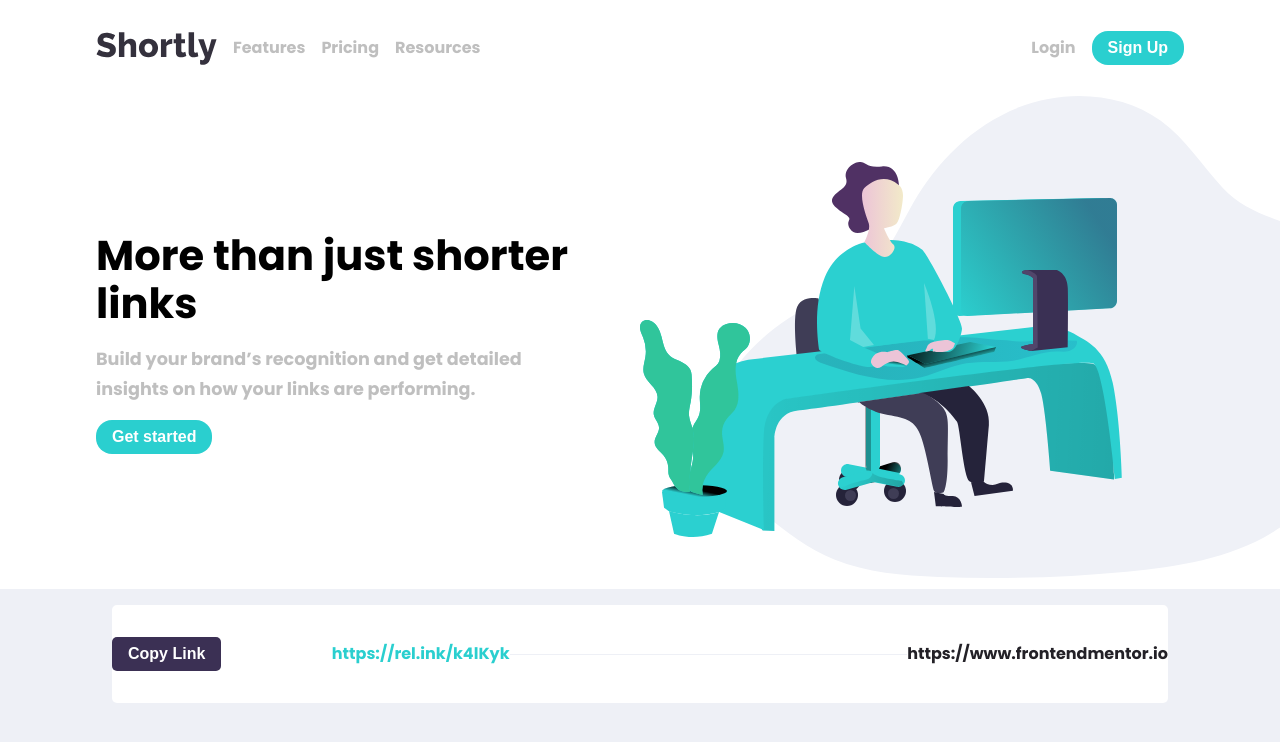
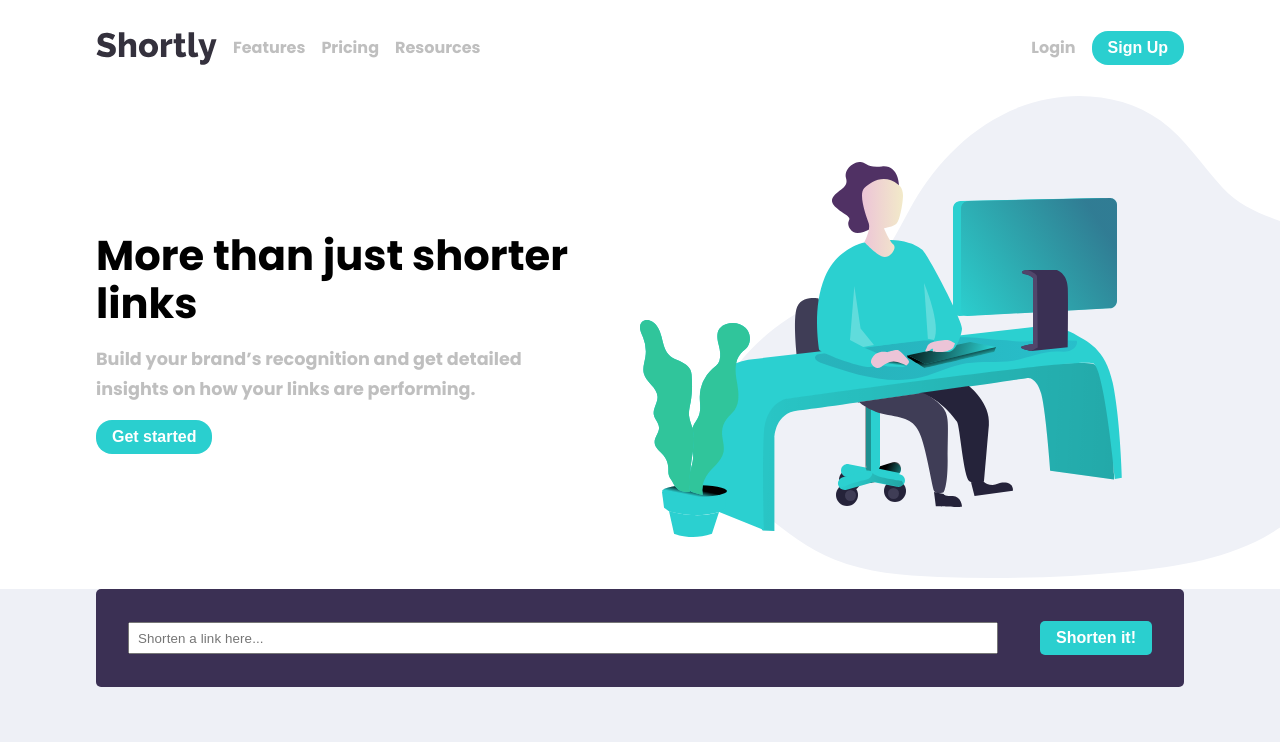
Before and after one commit to kelly1801/Plenty-hometaking-kelly-chara, a React (Vite) app: page / in a window 1280 px wide. Shown: the top 742 px of the page. Built offline with nearby package versions, Linux system fonts and the light colour scheme.

Commit message:
separated containers

```diff
--- a/src/components/Form.tsx
+++ b/src/components/Form.tsx
@@ -1,11 +1,13 @@
 import React from "react";
-import { ColumnContainer, Button } from "../styles";
+import { ColumnContainer, Button, Form as FormContainer } from "../styles";
 export const Form = () => {
   return (
-    <ColumnContainer as={"form"} form>
+    <FormContainer as={"form"}>
       <input type="text" placeholder="Shorten a link here..." />
 
-      <Button type="submit">Shorten it!</Button>
-    </ColumnContainer>
+      <Button type="submit" borderRadius="5px">
+        Shorten it!
+      </Button>
+    </FormContainer>
   );
 };
--- a/src/components/LinkContainer.tsx
+++ b/src/components/LinkContainer.tsx
@@ -1,15 +1,16 @@
 import React from "react";
-import { ColumnContainer, Button, Link } from "../styles";
+import { ColumnContainer, Button, Link, FlexContainer, LinksWrapper, ShortLink } from "../styles";
 const LinkContainer = () => {
   return (
-    <ColumnContainer link>
+    <LinksWrapper>
       <Link variant="large">https://www.frontendmentor.io</Link>
       <hr/>
-      <ColumnContainer>
+
+      <ShortLink>
         <Link variant="short">https://rel.ink/k4lKyk</Link>
-        <Button copy={true} borderRadius='5px'>Copy Link</Button>
-      </ColumnContainer>
-    </ColumnContainer>
+        <Button copy={true} borderRadius='5px'>Copy</Button>
+      </ShortLink>
+    </LinksWrapper>
   );
 };
 
--- a/src/components/MainSection.tsx
+++ b/src/components/MainSection.tsx
@@ -5,8 +5,8 @@ const MainSection = () => {
   return (
     <SectionContainer main>
       <ColumnContainer>
-      {/* <Form/> */}
-      <LinkContainer/>
+      <Form/>
+      {/* <LinkContainer/> */}
       </ColumnContainer>
     </SectionContainer>
   );
--- a/src/components/Navbar.tsx
+++ b/src/components/Navbar.tsx
@@ -7,16 +7,18 @@ export const Navbar = () => {
   const pages = ["Features", "Pricing", "Resources"];
 
   const [showMenu, setShowMenu] = useState<boolean>(false);
+  console.log(showMenu)
   const toggleMenu = () => {
     setShowMenu((prev) => !prev);
   };
+
   return (
     <Nav>
       <FlexContainer>
         <img src={LogoImg} alt="logo.svg" />
         <FlexList>
-          {pages.map((page) => (
-            <li>{page}</li>
+          {pages.map((page, index) => (
+            <li key={index}>{page}</li>
           ))}
         </FlexList>
       </FlexContainer>
@@ -25,21 +27,22 @@ export const Navbar = () => {
         sx={{ color: "#9E9AA8", display: { md: "none" } }}
         onClick={toggleMenu}
       />
-      {showMenu && (
+
+    <FlexList>
+        <MenuItem>Login</MenuItem>
+        <Button>Sign Up</Button>
+      </FlexList>
+
+      {showMenu &&
         <Menu>
-          {pages.map((page) => (
-            <MenuItem>{page}</MenuItem>
+          {pages.map((page, index) => (
+            <MenuItem key={index}>{page}</MenuItem>
           ))}
           <hr />
           <MenuItem>Login</MenuItem>
           <Button>Sign Up</Button>
         </Menu>
-      )}
-
-      <FlexList>
-        <MenuItem>Login</MenuItem>
-        <Button>Sign Up</Button>
-      </FlexList>
+      }
     </Nav>
   );
 };
--- a/src/styles/NavStyles.ts
+++ b/src/styles/NavStyles.ts
@@ -1,7 +1,8 @@
 import styled from "styled-components";
 
 export const Menu = styled.ul`
-  background-color: var(--primary-dark-violet);
+  position: absolute;
+background-color: var(--primary-dark-violet);
   display: flex;
   flex-direction: column;
   justify-content: center;
@@ -9,20 +10,17 @@ export const Menu = styled.ul`
   width: 80%;
   border-radius: 10px;
   color: var(--White);
-  gap: 20px;
-  position: absolute;
-  top: 70%;
+  gap: 5px;
+  padding: 0 2rem;
+  top : 5%;
   left: 50%;
   transform: translate(-50%, 0);
   filter: drop-shadow(0px 4px 4px rgba(0, 0, 0, 0.25));
   padding-bottom: 1rem;
-  hr {
-    width: 80%;
-    color: var(--neutral-gray);
-  }
+
 `;
 export const MenuItem = styled.li`
-  margin: 1.2rem 0;
+  margin: 0.8rem 0;
 `;
 export const Nav = styled.nav`
   display: flex;
--- a/src/styles/containers.ts
+++ b/src/styles/containers.ts
@@ -3,15 +3,19 @@ import styled, { css } from "styled-components";
 interface ColumContainerProps {
   form?: boolean;
   link?: boolean;
+  links?: boolean;
 }
 interface SectionContainerProps {
   main?: boolean;
+}
+interface FlexContainerProps {
+  links?: boolean;
 }
 export const PageContainer = styled.main`
   position: relative;
   overflow-x: hidden;
 `;
-export const FlexContainer = styled.div`
+export const FlexContainer = styled.div<FlexContainerProps>`
   display: flex;
   justify-content: space-between;
   align-items: center;
@@ -43,48 +47,10 @@ export const ColumnContainer = styled.div<ColumContainerProps>`
   align-items: center;
   justify-content: center;
   width: 100%;
+
   figure {
     width: 100%;
   }
-
-  ${(props) =>
-    props.form &&
-    css`
-      background: var(--primary-dark-violet);
-      border-radius: 5px;
-      gap: 2rem;
-      padding: 2rem 0;
-      input {
-        width: 80%;
-        height: 2rem;
-        outline: none;
-        padding-left: 0.5rem;
-        letter-spacing: 0.12px;
-        color: var(--neutral-gray);
-      }
-
-      button {
-        border-radius: 5px;
-      }
-
-      @media (min-width: 768px) {
-        flex-direction: row !important;
-        padding: 2rem;
-       input {
-        flex-grow: 3;
-       }
-
-    `}
-
-  ${(props) =>
-    props.link &&
-    css`
-      background: var(--White);
-      padding: 2rem 0;
-      border-radius: 5px;
-      margin: 1rem; /* erase margin later*/
-    `}
-
   @media (min-width: 768px) {
     flex-direction: row-reverse;
     justify-content: space-between;
@@ -98,7 +64,57 @@ export const ColumnContainer = styled.div<ColumContainerProps>`
     }
   }
 `;
+export const Form = styled(ColumnContainer)`
+      background: var(--primary-dark-violet);
+      border-radius: 5px;
+      gap: 2rem;
+      padding: 2rem;
+      input {
+        width: 100%;
+        height: 2rem;
+        outline: none;
+        padding-left: 0.5rem;
+        letter-spacing: 0.12px;
+        color: var(--neutral-gray);
+      }
 
+      @media (min-width: 768px) {
+         flex-direction: row;
+       input {
+        width: 85%;
+
+      }
+      }
+
+`;
+export const LinksWrapper = styled(ColumnContainer)`
+  background: var(--White);
+  padding: 2rem;
+  border-radius: 5px;
+  margin: 1rem;
+
+  @media (min-width: 768px) {
+    flex-direction: row;
+    hr {
+      display: none;
+    }
+  }
+`;
+
+export const ShortLink = styled.div`
+  display: flex;
+  flex-direction: column;
+  justify-content: center;
+  align-items: center;
+  gap: 1rem;
+  width: 100%;
+
+  @media (min-width: 768px) {
+    width: unset;
+
+    flex-direction: row;
+  }
+`;
 export const SectionContainer = styled.section<SectionContainerProps>`
   padding: 0 2rem;
   @media (min-width: 768px) {
--- a/src/styles/shared.styles.ts
+++ b/src/styles/shared.styles.ts
@@ -16,7 +16,7 @@ export const Button = styled.button<ButtonProps>`
   font-size: 1rem;
   font-weight: 700;
   border-radius: ${(props) => props.borderRadius || '1rem' };
-  width: 80%;
+  width: 100%;
   cursor: pointer;
 
   &:hover {
@@ -37,6 +37,9 @@ export const Button = styled.button<ButtonProps>`
 `;
 
 export const Link = styled.p<LinkProps>`
+text-align: left;
+width: 100%;
+margin: 0.5rem 0;
 ${(props) =>
     props.variant === 'large' &&
     css`
@@ -46,7 +49,7 @@ ${(props) =>
     ${(props) =>
     props.variant === 'short' &&
     css`
-      color: var(--primary-cyan)
+      color: var(--primary-cyan);
 
     `}
 
```
